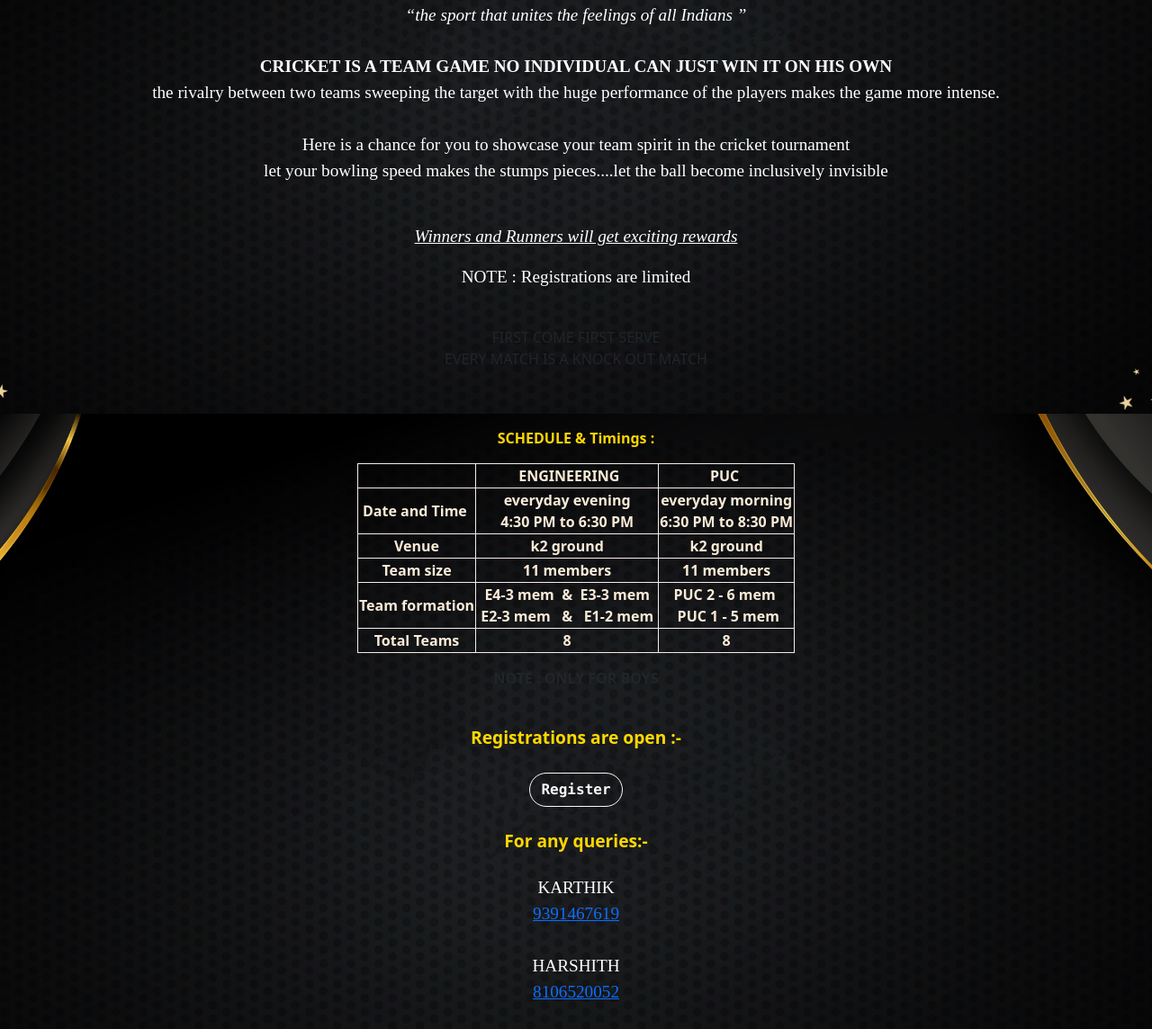
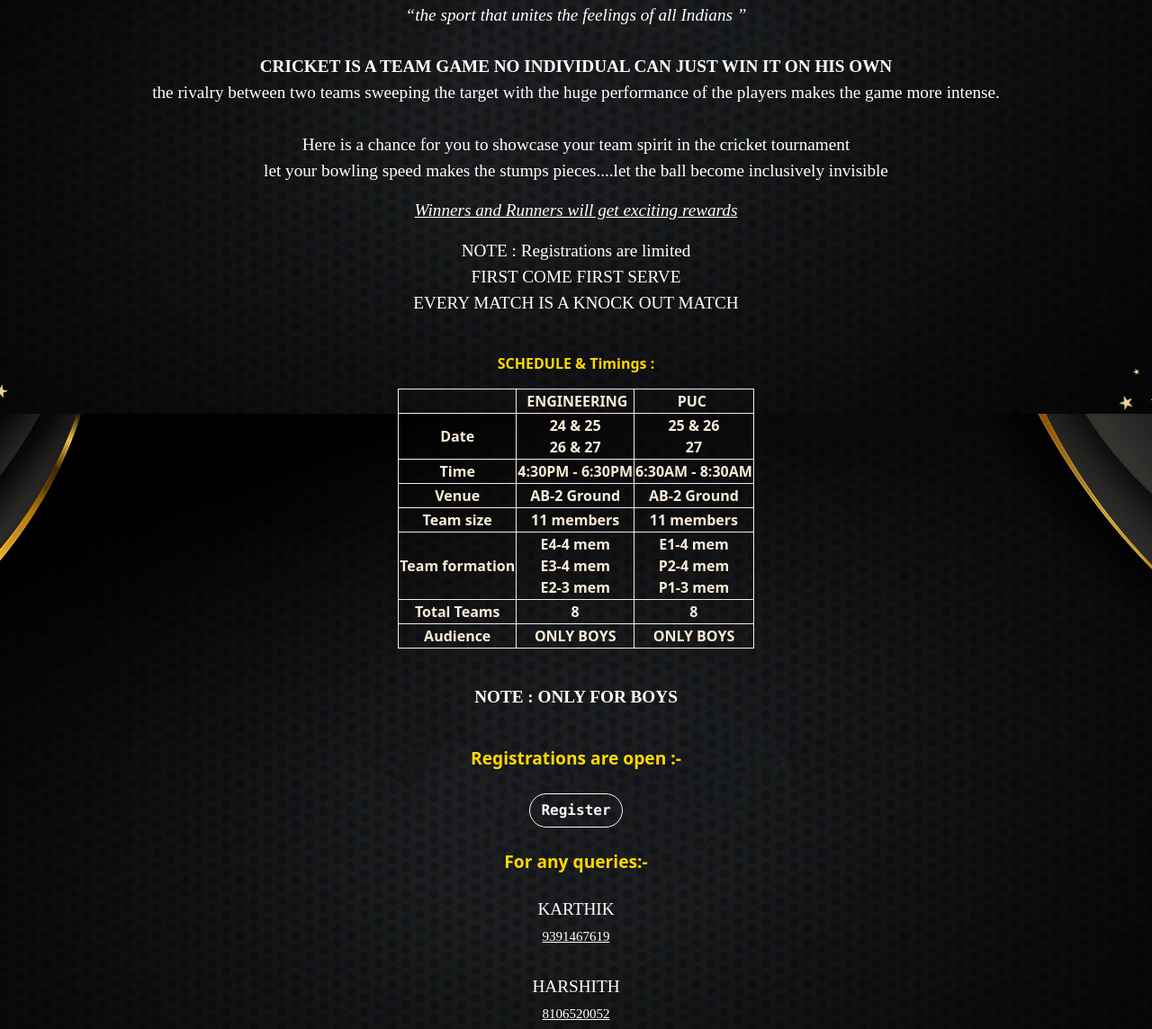
Before and after one commit to THARUN-KKK/khelotsav, a plain HTML site: page cricket.html in a window 1280 px wide. Shown: the part 340-1484 px from the top of the page at 90% size. Drawn offline with nearby package versions, Linux system fonts and the light colour scheme; a web font is replaced by a local one.

Commit message:
Update cricket.html

```diff
--- a/cricket.html
+++ b/cricket.html
@@ -64,13 +64,12 @@
                             <br> the rivalry between two teams sweeping the target with the huge performance of the players makes the game more intense.
                             <br><br>Here is a chance for you to showcase your team spirit in the cricket tournament
                             <br>let your bowling speed makes the stumps pieces....let the ball become inclusively invisible
-                            <br><BR><p><i><u>Winners and Runners will get exciting rewards</u></i></p>
-                    <P>NOTE : Registrations are limited<br></p>
-                                <br>FIRST COME FIRST SERVE<br>
-                                EVERY MATCH IS A KNOCK OUT MATCH<br>
+                            <br><p><i><u>Winners and Runners will get exciting rewards</u></i></p>
+                    <P>NOTE : Registrations are limited<br>
+                                FIRST COME FIRST SERVE<br>
+                                EVERY MATCH IS A KNOCK OUT MATCH<br></p>
                         </p>
                          <br>
-                        <br>
 
 
 
@@ -88,14 +87,19 @@
                               <th>&nbsp;PUC &nbsp;</th>
                             </tr>
                             <tr>
-                              <td>Date and Time&nbsp;</td>
-                              <td>everyday evening  <br>4:30 PM to 6:30 PM </td>
-                              <td>everyday morning <br> 6:30 PM to 8:30 PM </td>
+                              <td>Date</td>
+                              <td>24 & 25 <br> 26 & 27<br></td>
+                              <td>25 & 26 <br> 27 <br>  </td>
+                            </tr>
+                            <tr>
+                                <td>Time</td>
+                                <td>4:30PM - 6:30PM</td>
+                                <td>6:30AM - 8:30AM</td>
                             </tr>
                             <tr>
                               <td>Venue</td>
-                              <td>k2 ground</td>
-                              <td>k2 ground</td>
+                              <td>AB-2 Ground</td>
+                              <td>AB-2 Ground</td>
                             </tr>
                             <tr>
                                 <td>Team size</td>
@@ -104,17 +108,21 @@
                               </tr>
                               <tr>
                                 <td>Team formation</td>
-                                <td>&nbsp;E4-3 mem  &nbsp;&&nbsp;  E3-3 mem&nbsp;<br>&nbsp;E2-3 mem &nbsp; & &nbsp; E1-2 mem&nbsp;<br></td>
-                                <td>&nbsp;PUC 2 - 6 mem &nbsp;<br>&nbsp; PUC 1 - 5 mem&nbsp; </td>
+                                <td>E4-4 mem<br>E3-4 mem <br>E2-3 mem<br></td>
+                                <td>E1-4 mem<br>P2-4 mem<br>P1-3 mem </td>
                               </tr>
                               <tr>
                                 <td>Total Teams</td>
                                 <td>8</td>
                                 <td>8</td>
                               </tr>
-
-                          </table></p>
-                            NOTE : ONLY FOR BOYS
+                              <tr>
+                                <td>Audience</td>
+                                <td>ONLY BOYS</td>
+                                <td>ONLY BOYS</td>
+                              </tr>
+                          </table></p><br>
+                            <p>NOTE : ONLY FOR BOYS</p>
                           </b>
                         </center>
                        </p>
@@ -126,9 +134,9 @@
 
                         <br><p style="color: #fff;">
                             KARTHIK<br>
-                            <a href="tel:9391467619">9391467619</a><br><br>
+                            <a href="tel:9391467619" style="color: #fff; font-family: 'Times New Roman', Times, serif; font-size: 15px; font-weight: 100px;">9391467619</a><br><br>
                             HARSHITH<br>
-                            <a href="tel:8106520052">8106520052</a><br>
+                            <a href="tel:8106520052" style="color: #fff; font-family: 'Times New Roman', Times, serif; font-size: 15px; font-weight: 100px;">8106520052</a><br>
                         </p>
 
                  </div>
```
